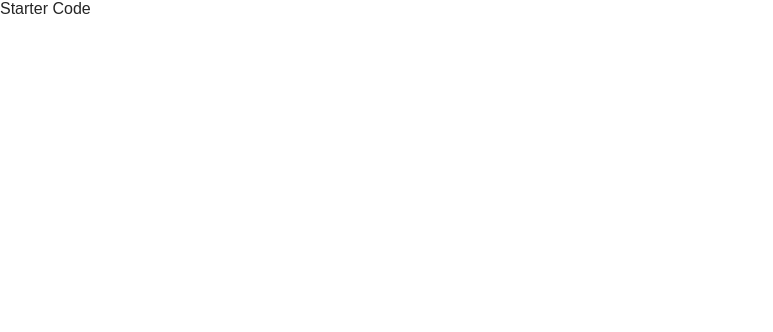
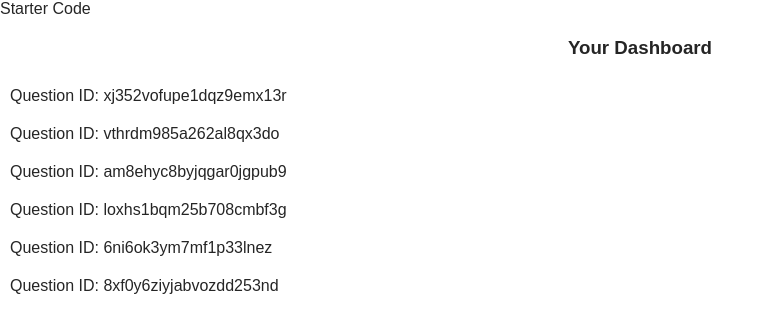
Before and after one commit to abdelrahmanalaa13/would-you-rather, a React (Create React App) app: page / in a window 1280 px wide. Shown: the top 332 px of the page, without its empty margins (0-773 px from the left). Built offline with nearby package versions, Linux system fonts and the light colour scheme.

Commit message:
Create Dashboard component with loader

```diff
--- a/src/components/App.js
+++ b/src/components/App.js
@@ -1,19 +1,24 @@
-import React, { Component } from 'react'
-import { connect } from 'react-redux'
-import { handleInitialData } from '../actions/shared'
-
+import React, { Component } from "react";
+import { connect } from "react-redux";
+import { handleInitialData } from "../actions/shared";
+import Dashboard from "./Dashboard";
 class App extends Component {
   componentDidMount() {
-    this.props.dispatch(handleInitialData())
+    this.props.dispatch(handleInitialData());
   }
 
   render() {
     return (
       <div>
         Starter Code
+        {this.props.loading === true ? null : <Dashboard />}
       </div>
-    )
+    );
   }
 }
-
-export default connect()(App)
+function mapStateToProps({ authedUser }) {
+  return {
+    loading: authedUser === null,
+  };
+}
+export default connect(mapStateToProps)(App);
--- /dev/null
+++ b/src/components/Dashboard.js
@@ -0,0 +1,30 @@
+import React, { Component } from "react";
+import { connect } from "react-redux";
+
+class Dashboard extends Component {
+  render() {
+    console.log(this.props);
+    return (
+      <div>
+        <h3 className="center">Your Dashboard</h3>
+        <ul className="dashboard-list">
+          {this.props.questionIds.map((id) => (
+            <li key={id}>
+              <div>Question ID: {id}</div>
+            </li>
+          ))}
+        </ul>
+      </div>
+    );
+  }
+}
+
+function mapStateToProps({ questions }) {
+  return {
+    questionIds: Object.keys(questions).sort(
+      (a, b) => questions[b].timestamp - questions[a].timestamp
+    ),
+  };
+}
+
+export default connect(mapStateToProps)(Dashboard);
```
